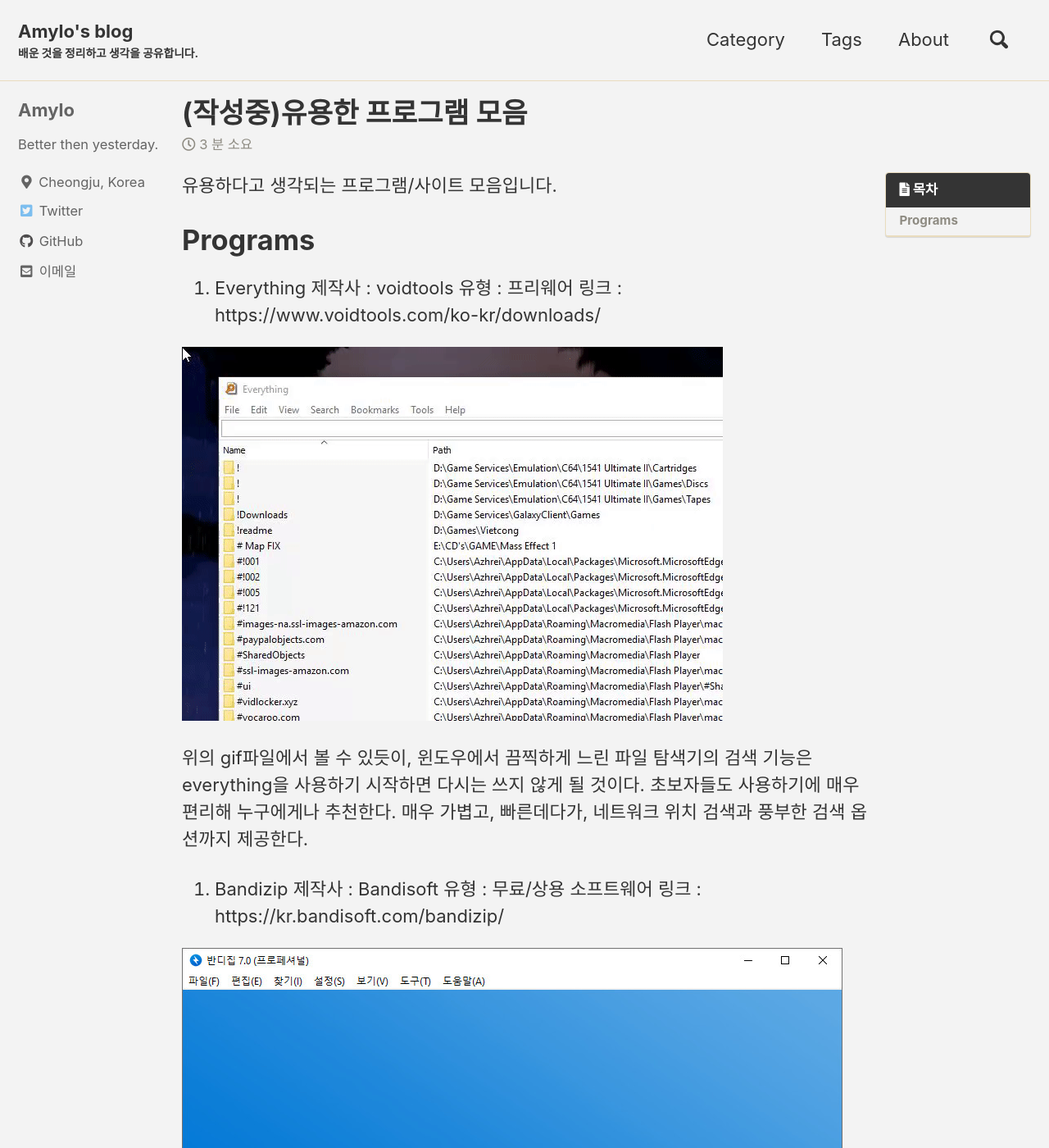
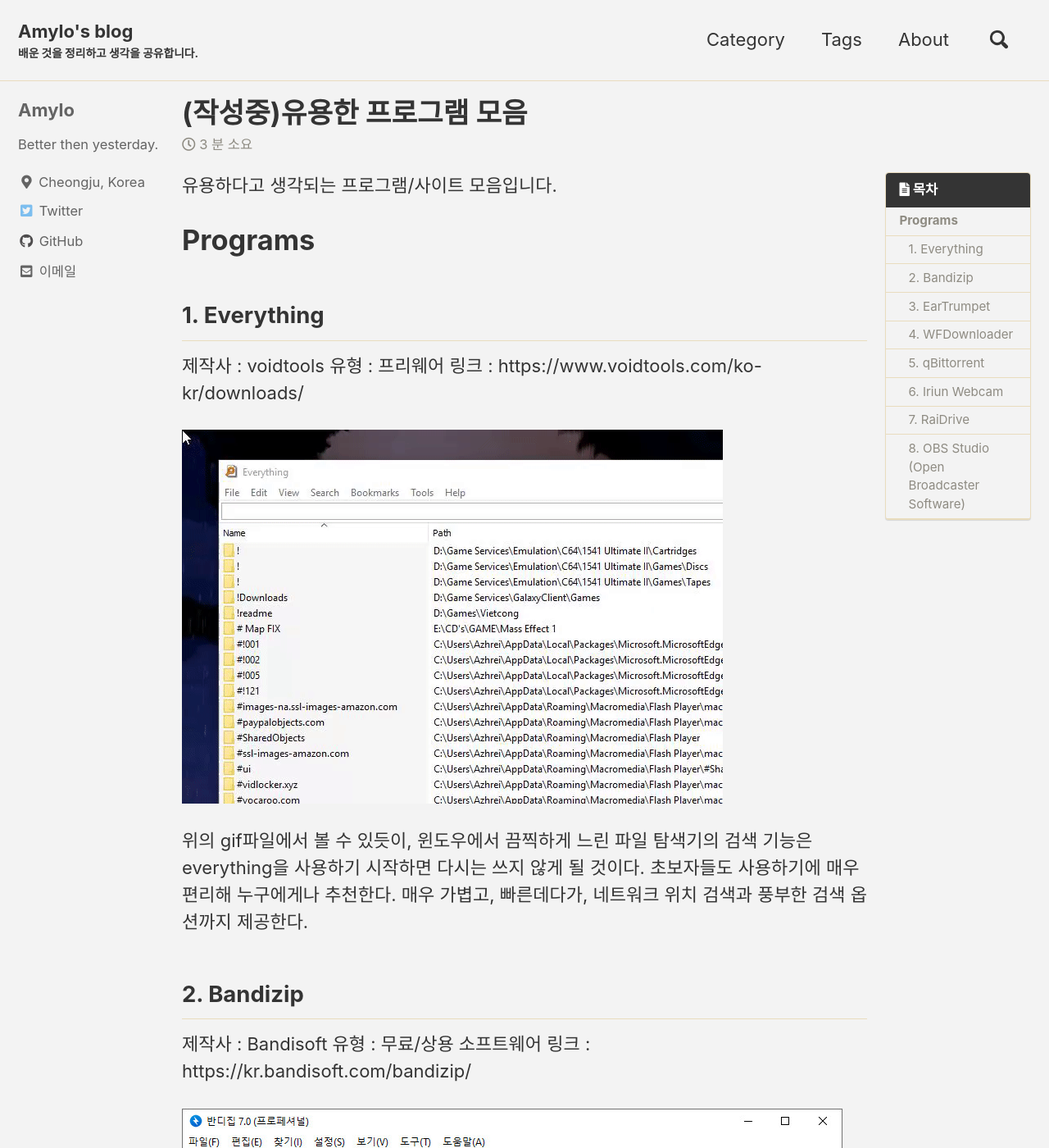
Before and after one commit to Amylo-jh/Amylo-blog, a Jekyll site: the page built from _posts/2021-08-08-useful_utility.md, in a window 1280 px wide and 1400 px high. Shown: the whole window at 82% size. Built offline with Jekyll 4.4.1, drawn with Linux system fonts in a browser that asks for light colours; cached includes are drawn as plain includes; comment, search, counter and statistics services are not loaded; some of the changed text lies outside the part shown.

Commit message:
fix titles

```diff
--- a/_posts/2021-08-08-useful_utility.md
+++ b/_posts/2021-08-08-useful_utility.md
@@ -12,7 +12,7 @@ last_modified_at: 2021-08-08T23:15
 유용하다고 생각되는 프로그램/사이트 모음입니다.
 
 # Programs
-1. Everything
+## 1. Everything
 제작사 : voidtools
 유형 : 프리웨어
 링크 : https://www.voidtools.com/ko-kr/downloads/
@@ -23,7 +23,7 @@ last_modified_at: 2021-08-08T23:15
 초보자들도 사용하기에 매우 편리해 누구에게나 추천한다.
 매우 가볍고, 빠른데다가, 네트워크 위치 검색과 풍부한 검색 옵션까지 제공한다.
 
-2. Bandizip
+## 2. Bandizip
 제작사 : Bandisoft
 유형 : 무료/상용 소프트웨어
 링크 : https://kr.bandisoft.com/bandizip/
@@ -32,7 +32,7 @@ last_modified_at: 2021-08-08T23:15
 
 압축 프로그램이다. 알집보다는 훨씬 낫다고 생각한다. 유료 버전도 있지만 무료로도 어지간한 기능은 다 있다. 포맷 후 설치할 필수 프로그램.
 
-3. EarTrumpet
+## 3. EarTrumpet
 제작사 : File-New-Project
 유형 : 무료
 링크 : https://www.microsoft.com/ko-kr/p/eartrumpet/9nblggh516xp?activetab=pivot:overviewtab
@@ -43,7 +43,7 @@ last_modified_at: 2021-08-08T23:15
 물론 이 프로그램 없이도 소리 설정을 열어 볼륨 믹서를 열고 조절해도 되지만, 이걸 원클릭으로 접근할 수 있다는데 굳이 마다할 이유가 없다.
 오디오 인터페이스가 여러개 있어도 빠르게 조절 가능하다.
 
-4. WFDownloader
+## 4. WFDownloader
 제작사 : WFDownloader
 유형 : 무료
 링크 : https://www.wfdownloader.xyz/download
@@ -53,7 +53,7 @@ last_modified_at: 2021-08-08T23:15
 아직 많이 사용은 안 해봤지만, 크롤러 기능도 겸하고 있는 사진 다운로더이다.
 웹사이트에서 한번에 많은 사진을 받아야 할 때 사용하기 좋다.
 
-5. qBittorrent
+## 5. qBittorrent
 제작사 : https://github.com/qbittorrent/qBittorrent
 유형 : 무료 / GPLv2+
 링크 : https://www.qbittorrent.org/download.php
@@ -62,7 +62,7 @@ last_modified_at: 2021-08-08T23:15
 
 나스를 구매하고 난 이후에는 개인 pc나 휴대폰에서 토렌트 프로그램을 돌리고 있지 않지만, 만약 사용해야 한다면 다른 utorrent나 bittorrent 클라이언트보다는 위 프로그램을 사용하는 것을 추천한다. 다른 클라이언트에는 광고 또는 채굴프로그램이 같이 딸려 오기도 한다.
 
-6. Iriun Webcam
+## 6. Iriun Webcam
 제작사 : Iriun
 유형 : 무료/상용 프로그램
 링크 : https://iriun.com/
@@ -75,7 +75,7 @@ pc에 웹캠이 필요한데 없거나 꼭 살 필요까지는 없을때 대용
 obs에 연결하여 사용할 수도 있고, 디스코드 화상통화에도 연결이 가능하다.
 다만 사용시 휴대폰의 발열과 배터리 사용량에 유의해야 한다.
 
-7. RaiDrive
+## 7. RaiDrive
 제작사 : OpenBoxLab.Inc
 유형 : 무료/상용 프로그램
 링크 : https://www.raidrive.com/
@@ -87,7 +87,7 @@ NAS를 사용중이라면 더더욱 추천한다. 다양한 클라우드 서비
 특징으로는 개발사가 한국에 있다는 것이다. 커뮤니티도 글로벌 뿐만 아니라 한국어 커뮤니티도 있는 것이 장점이다.
 위의 Everything과 연계하여 사용하기에도 좋다.
 
-8. OBS Studio (Open Broadcaster Software)
+## 8. OBS Studio (Open Broadcaster Software)
 제작사 :
 
 
```
